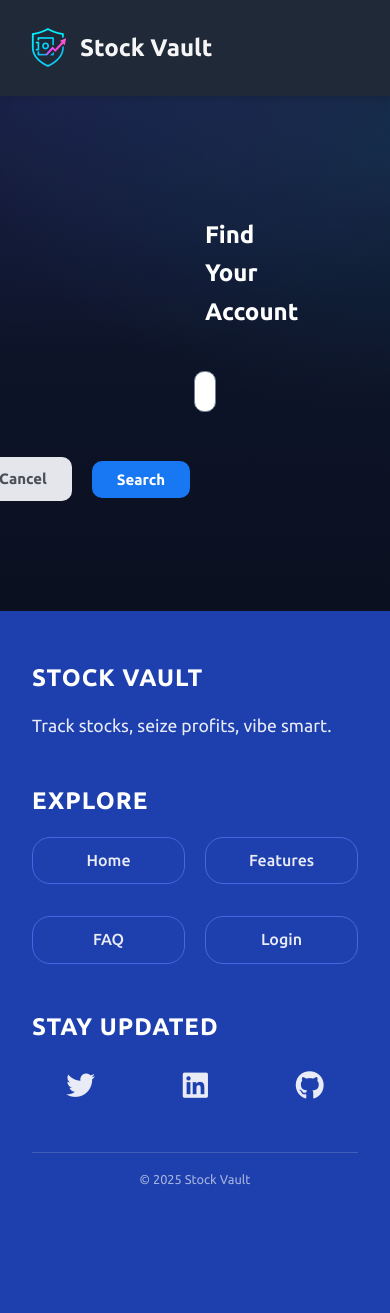
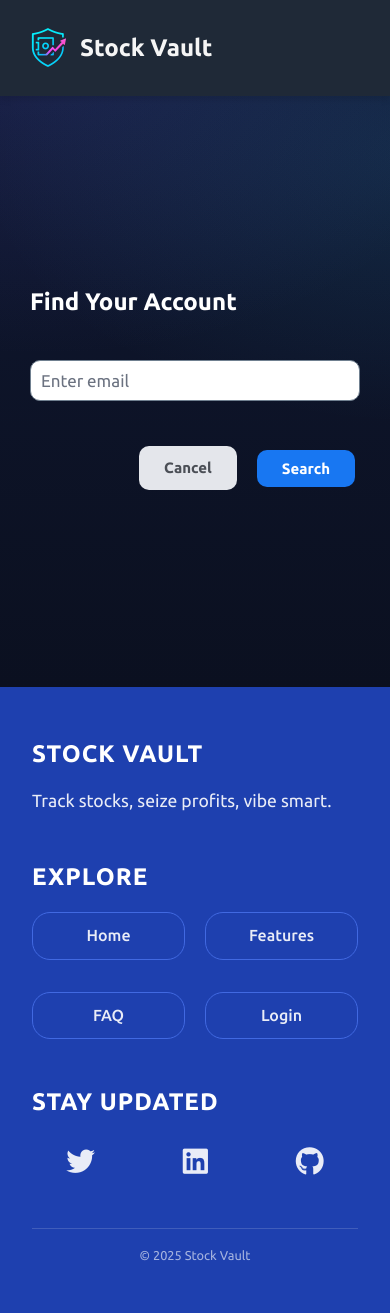
Before and after one commit to ghanteyyy/StockVault, a Django app: page /reset_password/ in a window 390 px wide. Before the commit the page ends 1185 px from the top, so only its background shows below. Run offline with Django 5.2, Linux system fonts and the light colour scheme; parts of the project's set-up code (start-up, migrations or seed data) failed here and were passed over; some libraries are stand-ins or nearby versions.

Commit message:
Made device responsiveness

```diff
--- a/static/css/reset_password/find_account.css
+++ b/static/css/reset_password/find_account.css
@@ -102,3 +102,24 @@ input:focus {
 #search-button:hover {
     background-color: #1876f2de;
 }
+
+
+@media (max-width: 768px) {
+    .container{
+        height: 70vh;
+    }
+
+    .content,
+    .card{
+        width: 100%;
+    }
+
+    .content{
+        height: 100%;
+    }
+
+    .card{
+        height: 50%;
+        padding: 20px;
+    }
+}
```
